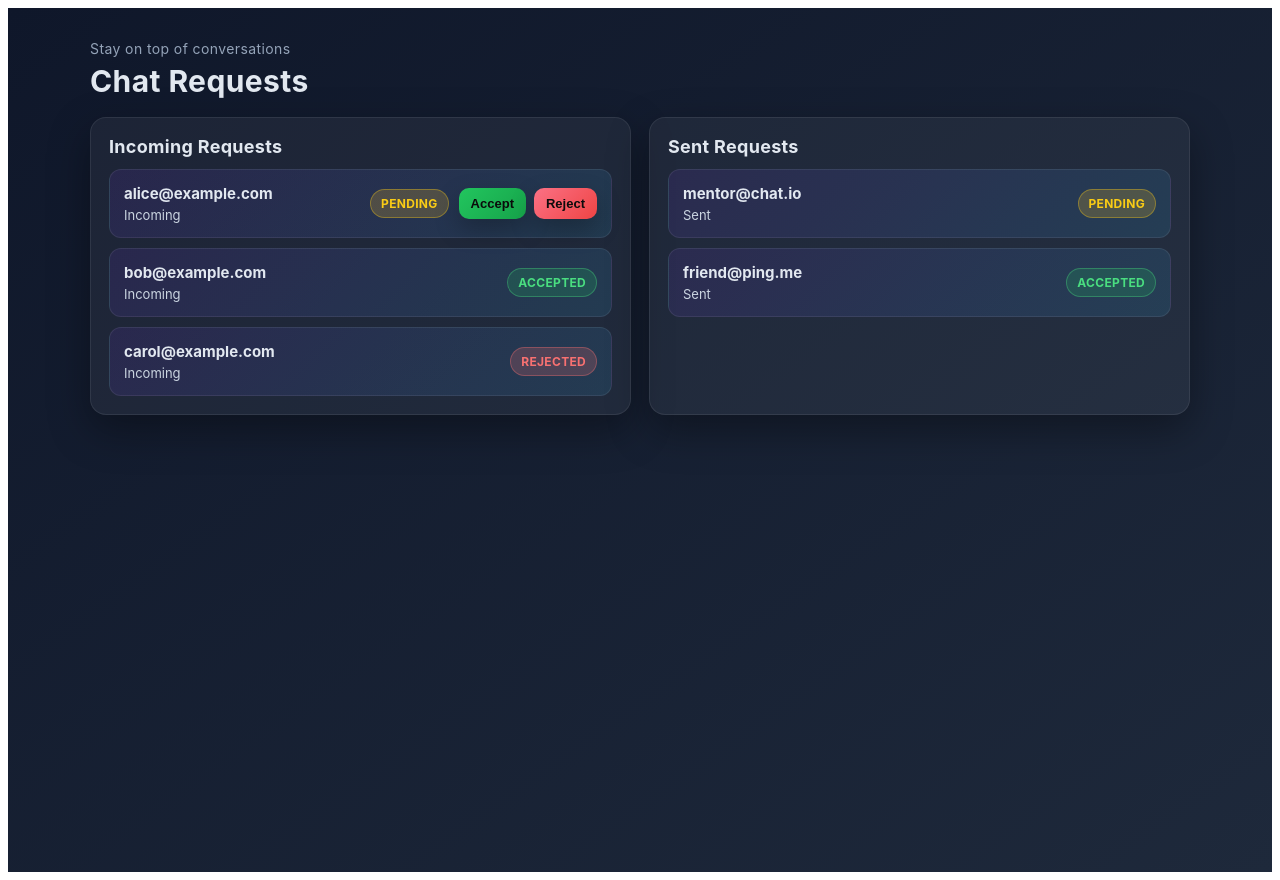
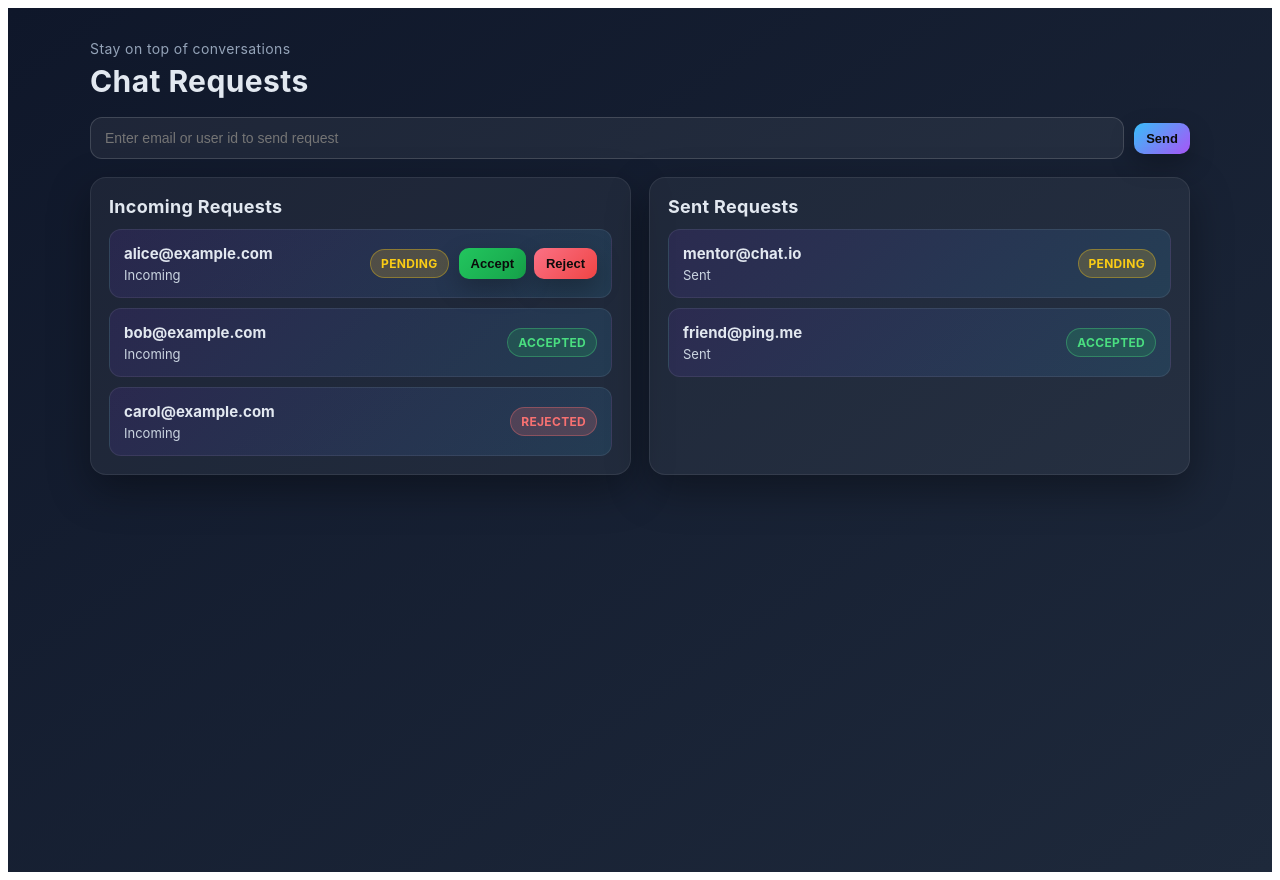
Before and after one commit to arifashraf01/ephemeral-chat-system, a React app in the folder frontend/: page /requests in a window 1280 px wide. Built offline with nearby package versions, Linux system fonts and the light colour scheme; sample sign-in values are in the browser's storage; the HTML template or start-up script is replaced by a standard one.

Commit message:
integrate request actions with backend APIs

```diff
--- a/frontend/src/pages/Requests.jsx
+++ b/frontend/src/pages/Requests.jsx
@@ -1,3 +1,5 @@
+import { useEffect, useState } from 'react'
+
 const pageStyle = {
   minHeight: '100vh',
   padding: '32px 24px',
@@ -62,20 +64,99 @@ const actionButton = (bg, color) => ({
   boxShadow: '0 10px 24px rgba(0, 0, 0, 0.25)',
 })
 
-const incomingRequests = [
-  { id: 1, email: 'alice@example.com', status: 'PENDING' },
-  { id: 2, email: 'bob@example.com', status: 'ACCEPTED' },
-  { id: 3, email: 'carol@example.com', status: 'REJECTED' },
-]
+export default function Requests() {
+  const [incoming, setIncoming] = useState([])
+  const [sent, setSent] = useState([])
+  const [receiverId, setReceiverId] = useState('')
 
-const sentRequests = [
-  { id: 11, email: 'mentor@chat.io', status: 'PENDING' },
-  { id: 12, email: 'friend@ping.me', status: 'ACCEPTED' },
-]
+  const token = typeof window !== 'undefined' ? localStorage.getItem('token') : null
 
-export default function Requests() {
-  const handleAccept = (who) => alert(`Accepted request from ${who}`)
-  const handleReject = (who) => alert(`Rejected request from ${who}`)
+  useEffect(() => {
+    // TODO: Replace with real GET when backend provides it. Using mock data for now.
+    setIncoming([
+      { id: 1, email: 'alice@example.com', status: 'PENDING' },
+      { id: 2, email: 'bob@example.com', status: 'ACCEPTED' },
+      { id: 3, email: 'carol@example.com', status: 'REJECTED' },
+    ])
+
+    setSent([
+      { id: 11, email: 'mentor@chat.io', status: 'PENDING' },
+      { id: 12, email: 'friend@ping.me', status: 'ACCEPTED' },
+    ])
+  }, [])
+
+  const authHeaders = () => {
+    if (!token) {
+      alert('You must be logged in to manage requests.')
+      throw new Error('Missing token')
+    }
+    return {
+      'Content-Type': 'application/json',
+      Authorization: `Bearer ${token}`,
+    }
+  }
+
+  const handleSend = async (event) => {
+    event.preventDefault()
+    if (!receiverId.trim()) return
+
+    try {
+      const response = await fetch('http://localhost:8080/requests/send', {
+        method: 'POST',
+        headers: authHeaders(),
+        body: JSON.stringify({ receiverId: receiverId.trim() }),
+      })
+
+      if (!response.ok) {
+        throw new Error('Send failed')
+      }
+
+      // Optimistic add to sent list
+      setSent((prev) => [
+        { id: Date.now(), email: receiverId.trim(), status: 'PENDING' },
+        ...prev,
+      ])
+      setReceiverId('')
+    } catch (error) {
+      alert('Failed to send request. Please try again.')
+    }
+  }
+
+  const handleAccept = async (requestId) => {
+    try {
+      const response = await fetch('http://localhost:8080/requests/accept', {
+        method: 'POST',
+        headers: authHeaders(),
+        body: JSON.stringify({ requestId }),
+      })
+
+      if (!response.ok) {
+        throw new Error('Accept failed')
+      }
+
+      setIncoming((prev) => prev.map((item) => (item.id === requestId ? { ...item, status: 'ACCEPTED' } : item)))
+    } catch (error) {
+      alert('Failed to accept request. Please try again.')
+    }
+  }
+
+  const handleReject = async (requestId) => {
+    try {
+      const response = await fetch('http://localhost:8080/requests/reject', {
+        method: 'POST',
+        headers: authHeaders(),
+        body: JSON.stringify({ requestId }),
+      })
+
+      if (!response.ok) {
+        throw new Error('Reject failed')
+      }
+
+      setIncoming((prev) => prev.map((item) => (item.id === requestId ? { ...item, status: 'REJECTED' } : item)))
+    } catch (error) {
+      alert('Failed to reject request. Please try again.')
+    }
+  }
 
   return (
     <div style={pageStyle}>
@@ -85,11 +166,36 @@ export default function Requests() {
           <h1 style={{ margin: '6px 0 0', fontSize: '30px', letterSpacing: '0.4px' }}>Chat Requests</h1>
         </div>
 
+        <form onSubmit={handleSend} style={{ marginBottom: '18px', display: 'flex', gap: '10px', alignItems: 'center' }}>
+          <input
+            type="text"
+            placeholder="Enter email or user id to send request"
+            style={{
+              flex: 1,
+              padding: '12px 14px',
+              borderRadius: '12px',
+              border: '1px solid rgba(255, 255, 255, 0.15)',
+              background: 'rgba(255, 255, 255, 0.06)',
+              color: '#e2e8f0',
+              fontSize: '14px',
+              outline: 'none',
+            }}
+            value={receiverId}
+            onChange={(event) => setReceiverId(event.target.value)}
+          />
+          <button
+            type="submit"
+            style={actionButton('linear-gradient(135deg, #38bdf8, #a855f7)', '#0b0b0b')}
+          >
+            Send
+          </button>
+        </form>
+
         <div style={gridStyle}>
           <section style={sectionStyle}>
             <h3 style={{ margin: '0 0 12px', fontSize: '18px', letterSpacing: '0.3px' }}>Incoming Requests</h3>
             <div style={{ display: 'grid', gap: '10px' }}>
-              {incomingRequests.map((item) => (
+              {incoming.map((item) => (
                 <div key={item.id} style={cardStyle}>
                   <div>
                     <div style={{ fontWeight: 700, fontSize: '15px' }}>{item.email}</div>
@@ -102,14 +208,14 @@ export default function Requests() {
                         <button
                           type="button"
                           style={actionButton('linear-gradient(135deg, #22c55e, #16a34a)', '#0b0b0b')}
-                          onClick={() => handleAccept(item.email)}
+                          onClick={() => handleAccept(item.id)}
                         >
                           Accept
                         </button>
                         <button
                           type="button"
                           style={actionButton('linear-gradient(135deg, #fb7185, #ef4444)', '#0b0b0b')}
-                          onClick={() => handleReject(item.email)}
+                          onClick={() => handleReject(item.id)}
                         >
                           Reject
                         </button>
@@ -124,7 +230,7 @@ export default function Requests() {
           <section style={sectionStyle}>
             <h3 style={{ margin: '0 0 12px', fontSize: '18px', letterSpacing: '0.3px' }}>Sent Requests</h3>
             <div style={{ display: 'grid', gap: '10px' }}>
-              {sentRequests.map((item) => (
+              {sent.map((item) => (
                 <div key={item.id} style={cardStyle}>
                   <div>
                     <div style={{ fontWeight: 700, fontSize: '15px' }}>{item.email}</div>
```
Also changed, not shown: frontend/src/pages/Signup.jsx (line endings or trailing spaces).
